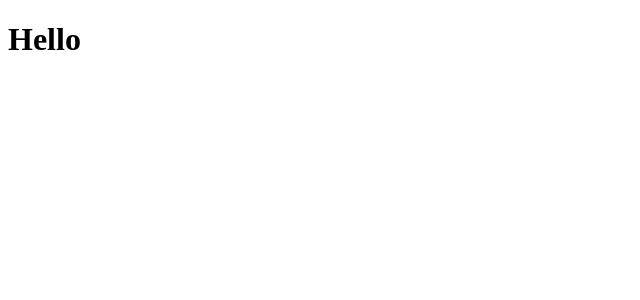
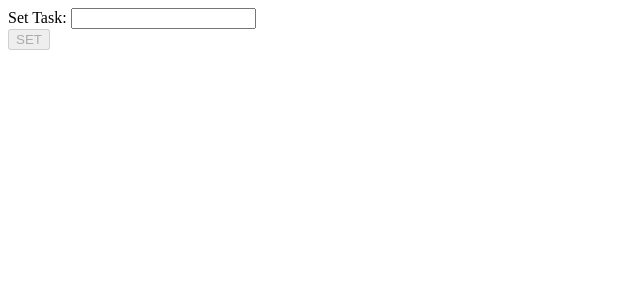
Before and after one commit to Kacper-Arendt/Todo-App, a React (Create React App) app: page / in a window 1280 px wide. Shown: the top 300 px of the page, without its empty margins (0-640 px from the left). Built offline with nearby package versions, Linux system fonts and the light colour scheme.

Commit message:
feat add addTodo component

```diff
--- a/src/App.tsx
+++ b/src/App.tsx
@@ -1,11 +1,12 @@
 import React from 'react';
+import {AddTodo} from "./components/AddTodo";
 
 function App() {
-  return (
-    <div>
-      <h1>Hello </h1>
-    </div>
-  );
+    return (
+        <div>
+            <AddTodo/>
+        </div>
+    );
 }
 
 export default App;
--- /dev/null
+++ b/src/components/AddTodo.tsx
@@ -0,0 +1,37 @@
+import React, {useState} from "react";
+import {useDispatch} from "react-redux";
+import {AppDispatch} from "../redux/store";
+import {addTodo} from "../redux/todoSlice";
+
+export const AddTodo = () => {
+    const [todoDescription, setTodoDescription] = useState("");
+    const dispatch = useDispatch<AppDispatch>();
+
+    const setTodoHandler = (e: React.SyntheticEvent): void => {
+        e.preventDefault();
+        dispatch(addTodo(todoDescription));
+        setTodoDescription('');
+    }
+    console.log(todoDescription)
+    return (
+        <form>
+            <div>
+                <label htmlFor="task">Set Task: </label>
+                <input
+                    type="text"
+                    id="task"
+                    name="task"
+                    value={todoDescription}
+                    onChange={(e) => setTodoDescription(e.target.value)}
+                />
+            </div>
+            <div>
+                <button
+                    disabled={!todoDescription}
+                    onClick={setTodoHandler}>
+                    SET
+                </button>
+            </div>
+        </form>
+    )
+}
```
